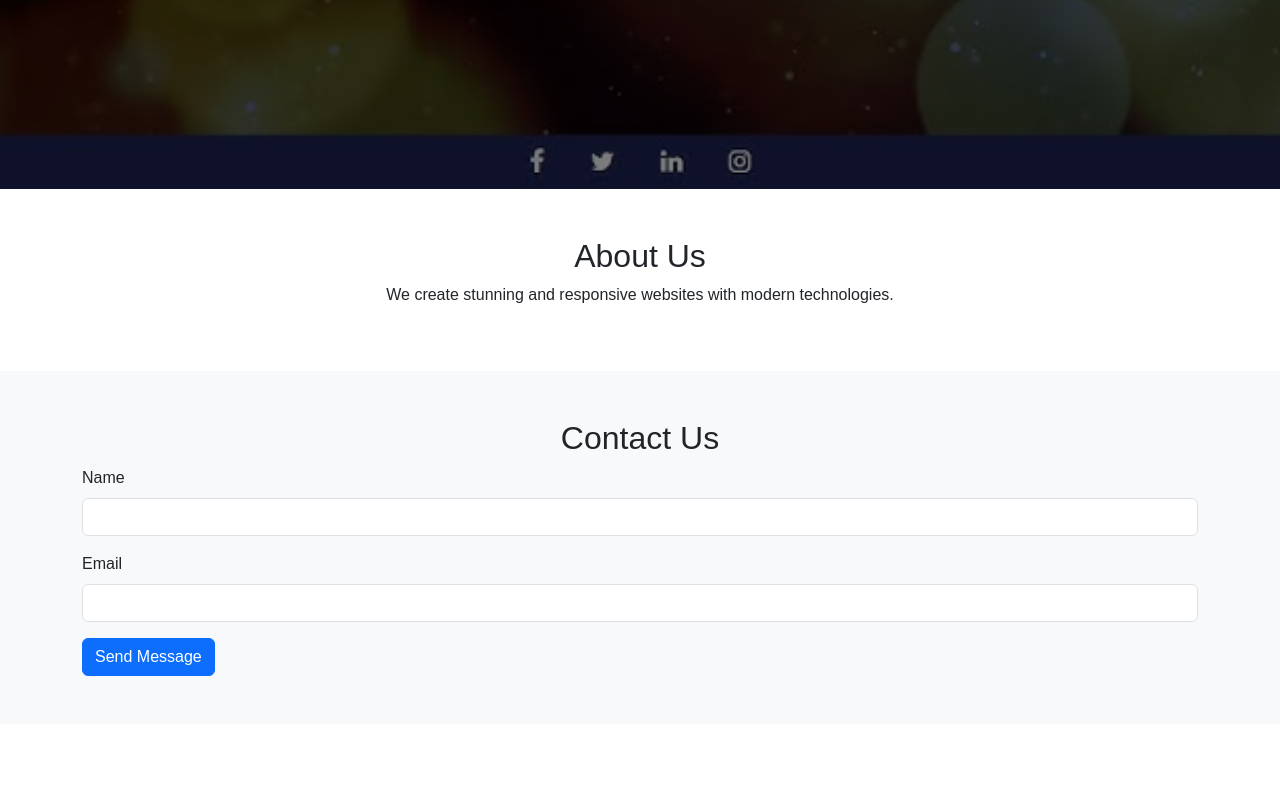
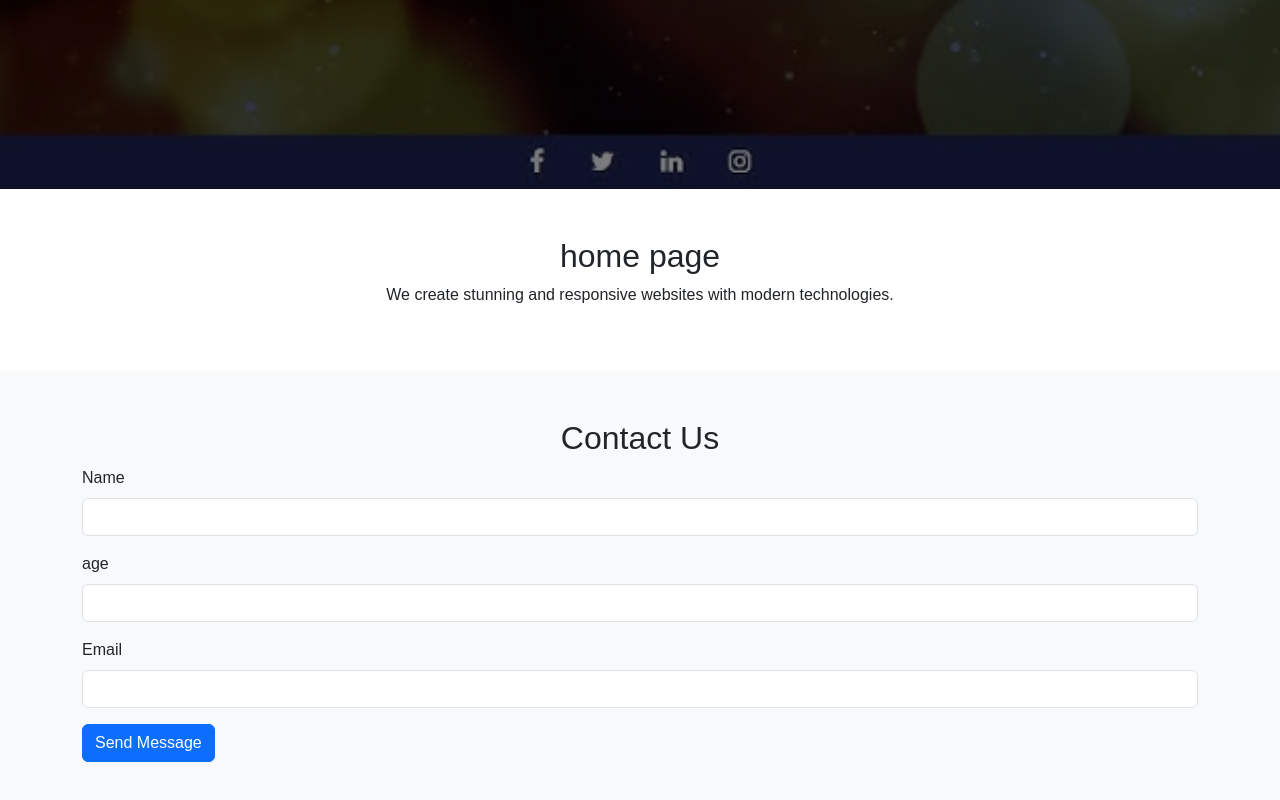
Before and after one commit to vishallagad/cms-demo-two, a plain HTML site: page index.html in a window 1280 px wide. Shown: the part 667-1467 px from the top of the page. Before the commit the page ends 1391 px from the top, so only its background shows below. Drawn offline with nearby package versions, Linux system fonts and the light colour scheme; files whose address does not match are found by name.

Commit message:
new file chenges (#1)

```diff
--- a/index.html
+++ b/index.html
@@ -65,7 +65,7 @@
     <!-- About Section -->
     <section id="about" class="py-5">
         <div class="container">
-            <h2 class="text-center">About Us</h2>
+            <h2 class="text-center">home page</h2>
 
             <p class="text-center">We create stunning and responsive websites with modern technologies.</p>
         </div>
@@ -78,6 +78,10 @@
             <form id="contactForm">
                 <div class="mb-3">
                     <label for="name" class="form-label">Name</label>
+                    <input type="text" class="form-control" id="name" required>
+                </div>
+                <div class="mb-3">
+                    <label for="name" class="form-label">age</label>
                     <input type="text" class="form-control" id="name" required>
                 </div>
                 <div class="mb-3">
```
